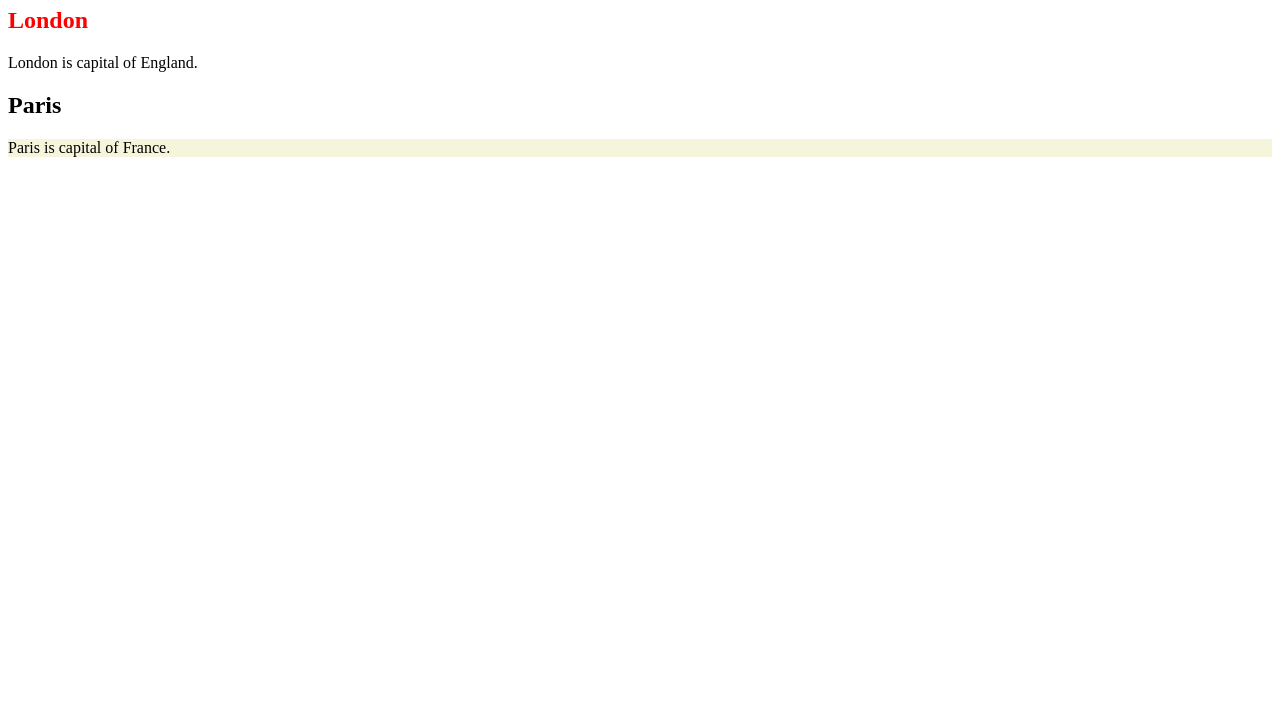
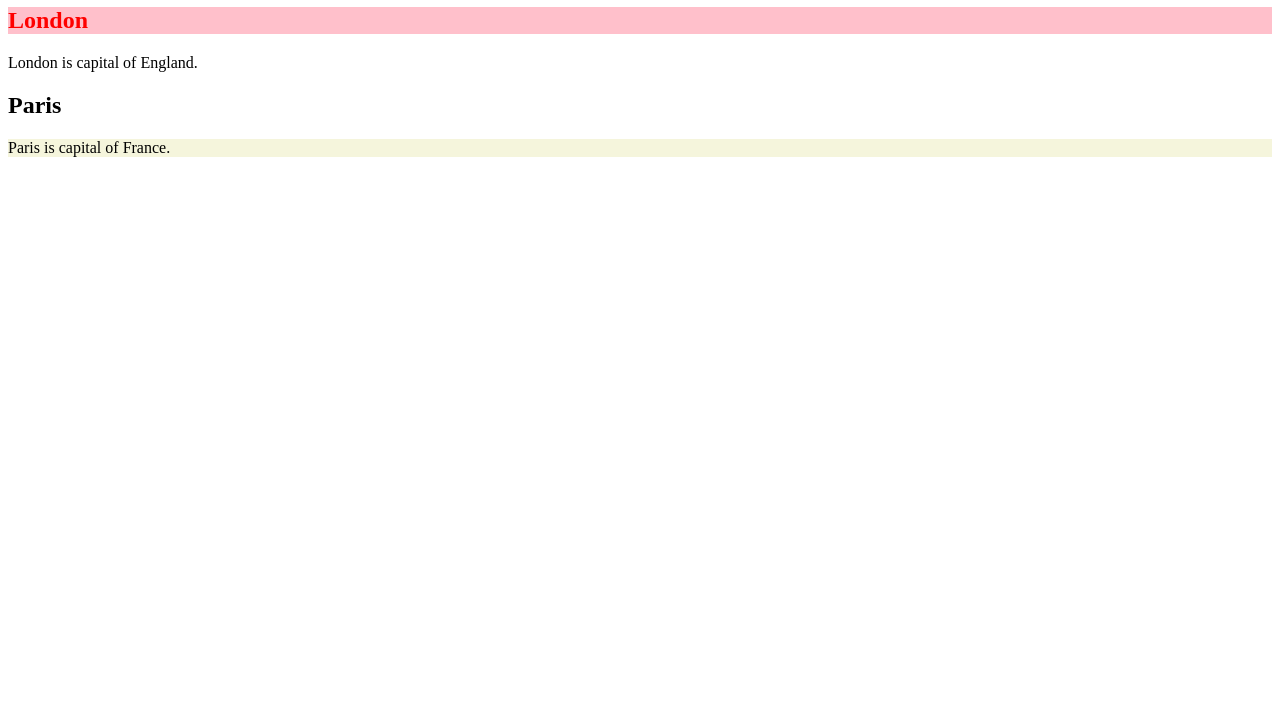
Before and after one commit to nbrar1282/week5, a plain HTML site: page index.html in a window 1280 px wide. Shown: the part 73-800 px from the top of the page. Drawn offline with Linux system fonts and the light colour scheme.

Commit message:
Uses id to make color

```diff
--- a/css/mystyles.css
+++ b/css/mystyles.css
@@ -11,3 +11,6 @@
 
     background-color: beige;
 }
+#parris{
+    background-color: pink;
+}
--- a/index.html
+++ b/index.html
@@ -8,12 +8,13 @@
 </head>
 <body>
     <h1 class="headings">Capitals</h1>
-    <h2 class="headings">London</h2>
+    <h2 class="headings" id="parris">London</h2>
     <p>London is capital of England.</p>
     <h2>Paris</h2>
     <p class="Beige-paragraph">Paris is capital of France.</p>
     </body>
 
+    </body>
 
 
 
```
